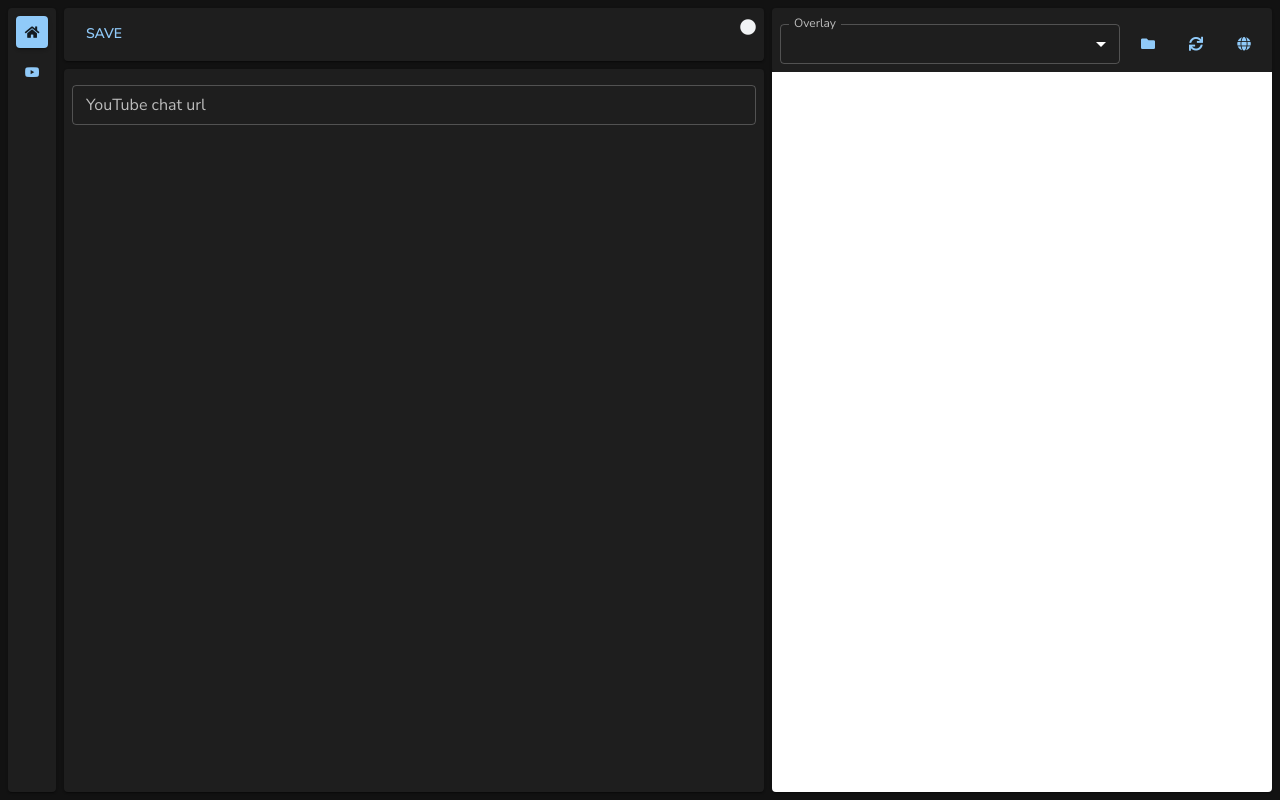
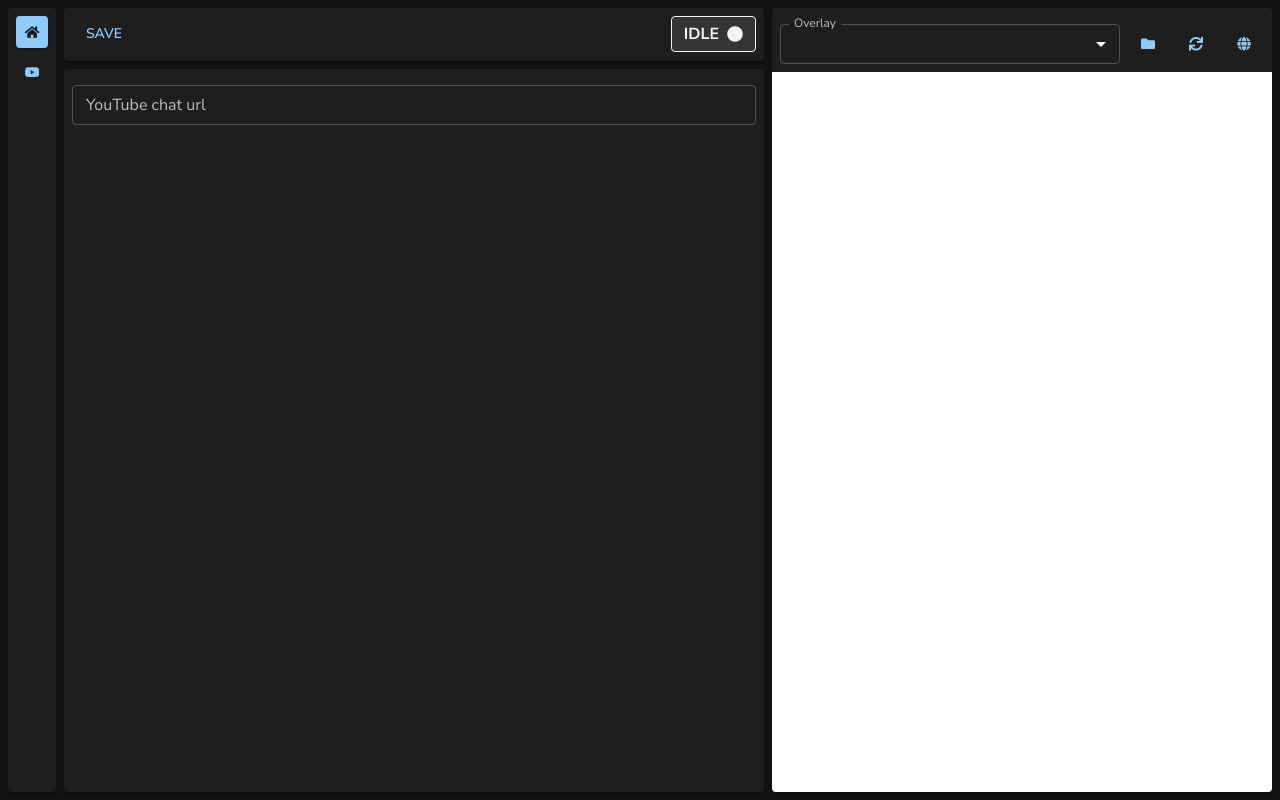
Before and after one commit to voguh/unichat, a React (Vite) app in the folder webapp/: page / in a window 1280 px wide. Built offline with nearby package versions, Linux system fonts and the light colour scheme.

Commit message:
feat: add status description

```diff
--- a/webapp/src/components/Dashboard/DashboardHome/ScrapperStatus/ScrapperStatus.tsx
+++ b/webapp/src/components/Dashboard/DashboardHome/ScrapperStatus/ScrapperStatus.tsx
@@ -1,12 +1,13 @@
 import React from "react";
 
 import * as event from "@tauri-apps/api/event";
+import { transparentize } from "polished";
 
 import { ScrapperStatusStyledContainer } from "./styled";
 
 interface StatusEvent {
-  type: "youtube::ready" | "youtube::ping";
-  status: "working" | "ready" | "error";
+  type: "youtube::idle" | "youtube::error" | "youtube::ready" | "youtube::ping";
+  status: "idle" | "ready" | "working" | "error";
   timestamp: number;
 }
 
@@ -15,21 +16,27 @@ interface Props {
 }
 
 const colorsMap = {
+  idle: "#f1f3f5",
+  ready: "#fcc419",
   working: "#51cf66",
-  ready: "#fcc419",
-  error: "#ff6b6b",
-  idle: "#f1f3f5"
+  error: "#ff6b6b"
 };
 
 export function ScrapperStatus(props: Props): React.ReactNode {
-  const [statusEvent, setStatusEvent] = React.useState<StatusEvent>();
+  const [statusEvent, setStatusEvent] = React.useState<StatusEvent>({
+    type: "youtube::idle",
+    status: "idle",
+    timestamp: Date.now()
+  });
 
   function handleStatus(): void {
     setStatusEvent((statusEvent) => {
-      console.log(statusEvent);
-
-      if (statusEvent != null && statusEvent.status !== "error" && Date.now() - statusEvent.timestamp > 5000) {
-        return { type: "youtube::ping", status: "error", timestamp: Date.now() };
+      if (
+        statusEvent != null &&
+        !["idle", "error"].includes(statusEvent.status) &&
+        Date.now() - statusEvent.timestamp > 5000
+      ) {
+        return { type: "youtube::error", status: "error", timestamp: Date.now() };
       }
 
       return statusEvent;
@@ -49,8 +56,17 @@ export function ScrapperStatus(props: Props): React.ReactNode {
   }, []);
 
   return (
-    <ScrapperStatusStyledContainer>
-      <i className="fas fa-circle" style={{ color: colorsMap[statusEvent?.status ?? "idle"] }} />
+    <ScrapperStatusStyledContainer
+      style={
+        {
+          "--border-color": colorsMap[statusEvent.status],
+          "--background-color": transparentize(0.9, colorsMap[statusEvent.status]),
+          "--font-color": colorsMap[statusEvent.status]
+        } as React.CSSProperties
+      }
+    >
+      {statusEvent.status}
+      <i className="fas fa-circle" />
     </ScrapperStatusStyledContainer>
   );
 }
--- a/webapp/src/components/Dashboard/DashboardHome/ScrapperStatus/styled.ts
+++ b/webapp/src/components/Dashboard/DashboardHome/ScrapperStatus/styled.ts
@@ -1,3 +1,16 @@
 import styled from "styled-components";
 
-export const ScrapperStatusStyledContainer = styled.div``;
+export const ScrapperStatusStyledContainer = styled.div`
+  display: flex;
+  justify-content: center;
+  align-items: center;
+  gap: 8px;
+  padding: 4px 12px;
+  border-radius: 4px;
+  border: 1px solid var(--border-color);
+  color: var(--font-color);
+  background: var(--background-color);
+  text-transform: uppercase;
+  font-weight: bold;
+  height: 36px;
+`;
```
